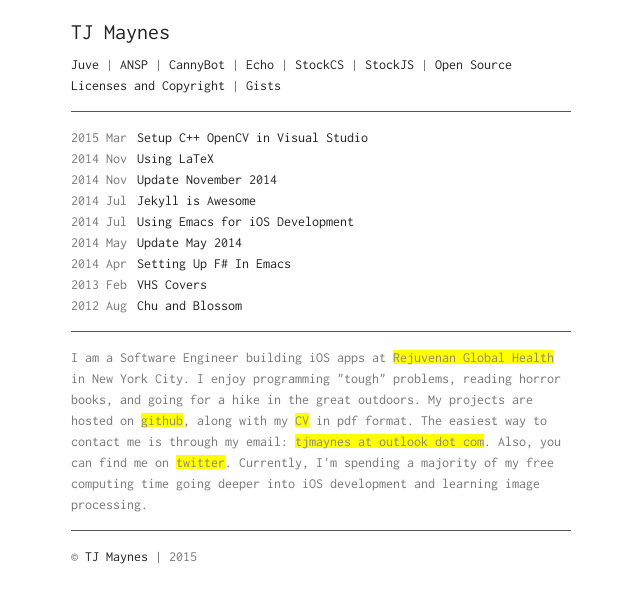
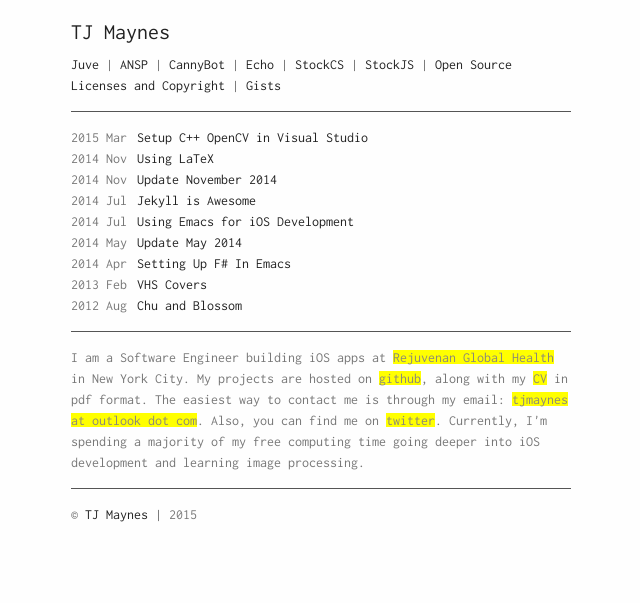
Before and after one commit to embaron/tjmaynes.github.io, a Jekyll site: the page built from index.html, in a window 1280 px wide. Shown: the top 603 px of the page, without its empty margins (319-959 px from the left). Built offline with Jekyll 4.4.1, drawn with Linux system fonts in a browser that asks for light colours.

Commit message:
Updated about.html

```diff
--- a/_includes/about.html
+++ b/_includes/about.html
@@ -1,8 +1,7 @@
 <div id="about">
     <p>I am a Software Engineer building iOS apps at <a
         href="https://www.rejuvenan.com/" target="_blank">Rejuvenan Global
-        Health</a> in New York City. I enjoy programming "tough" problems, reading
-    horror books, and going for a hike in the great outdoors. My projects are
+        Health</a> in New York City. My projects are
     hosted on <a href="https://www.github.com/tjmaynes/"
         target="_blank">github</a>, along with my <a href="/cv.pdf">CV</a> in pdf
     format. The easiest way to contact me is through my email: <a
```
